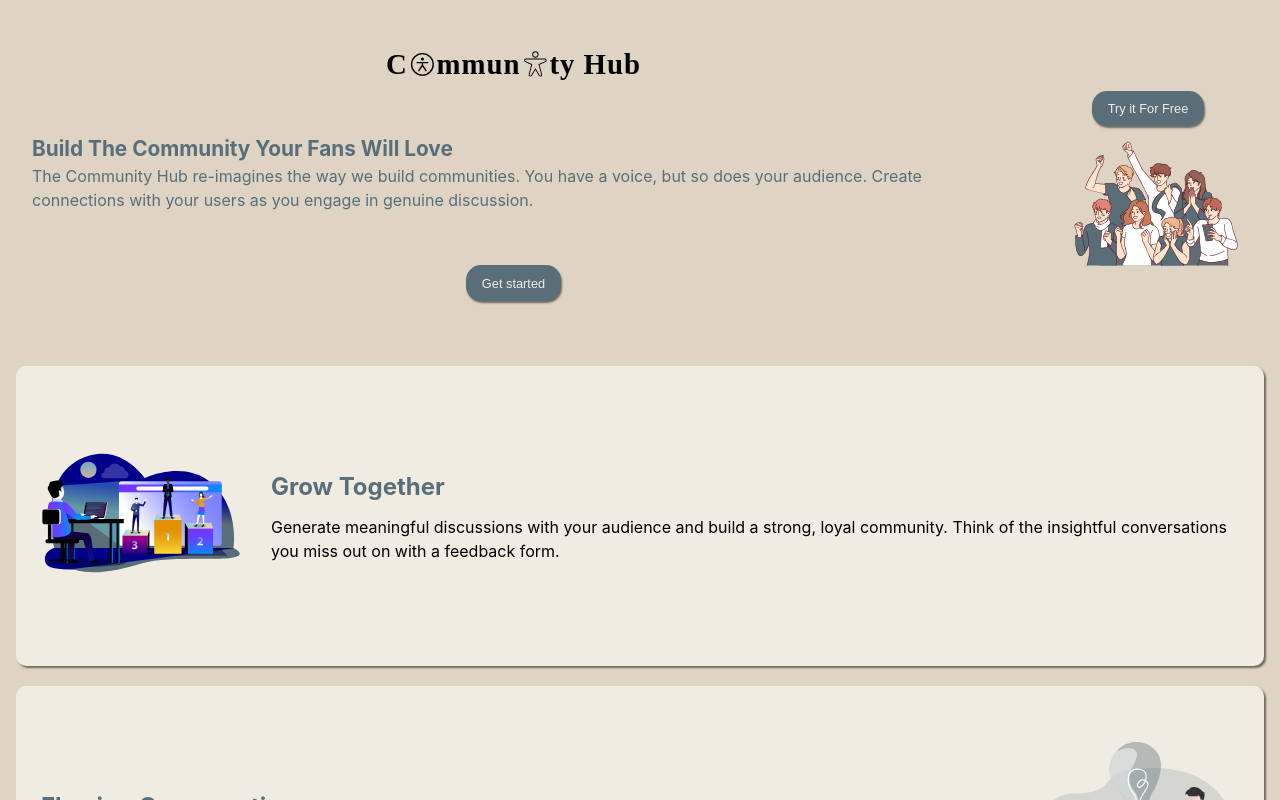
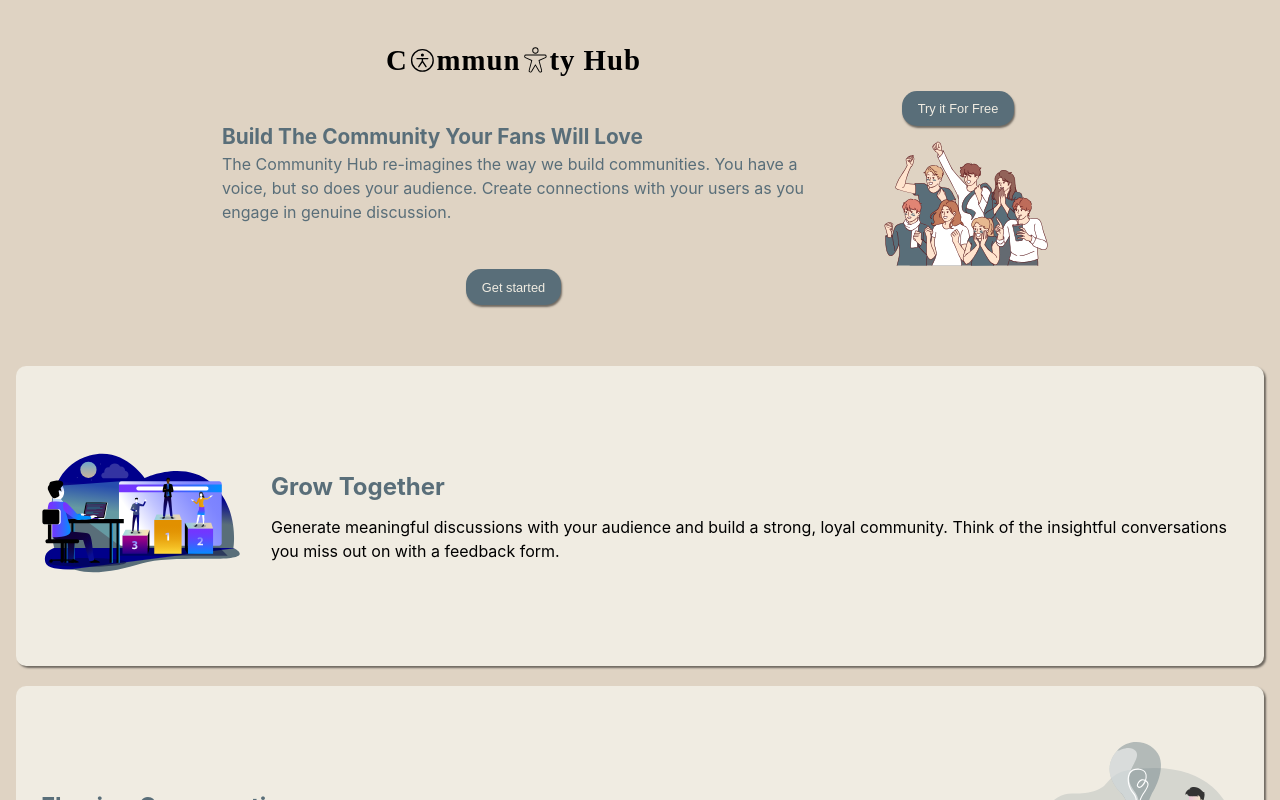
Before and after one commit to Lu-Smith/community-website-react, a React (Vite) app: page / in a window 1280 px wide. Shown: the top 800 px of the page. Built offline with nearby package versions, Linux system fonts and the light colour scheme; a web font is replaced by a local one.

Commit message:
Updated css in Header.tsx

```diff
--- a/src/components/Header.tsx
+++ b/src/components/Header.tsx
@@ -15,7 +15,8 @@ const HeaderWrapper = styled.section`
   justify-content: center;
   height: 350px;
   gap: 5px;
-  width: 100vw;
+  max-width: 900px;
+  margin: 0 auto;
 
   @media (max-width: 768px) {
     flex-direction: column;
```
